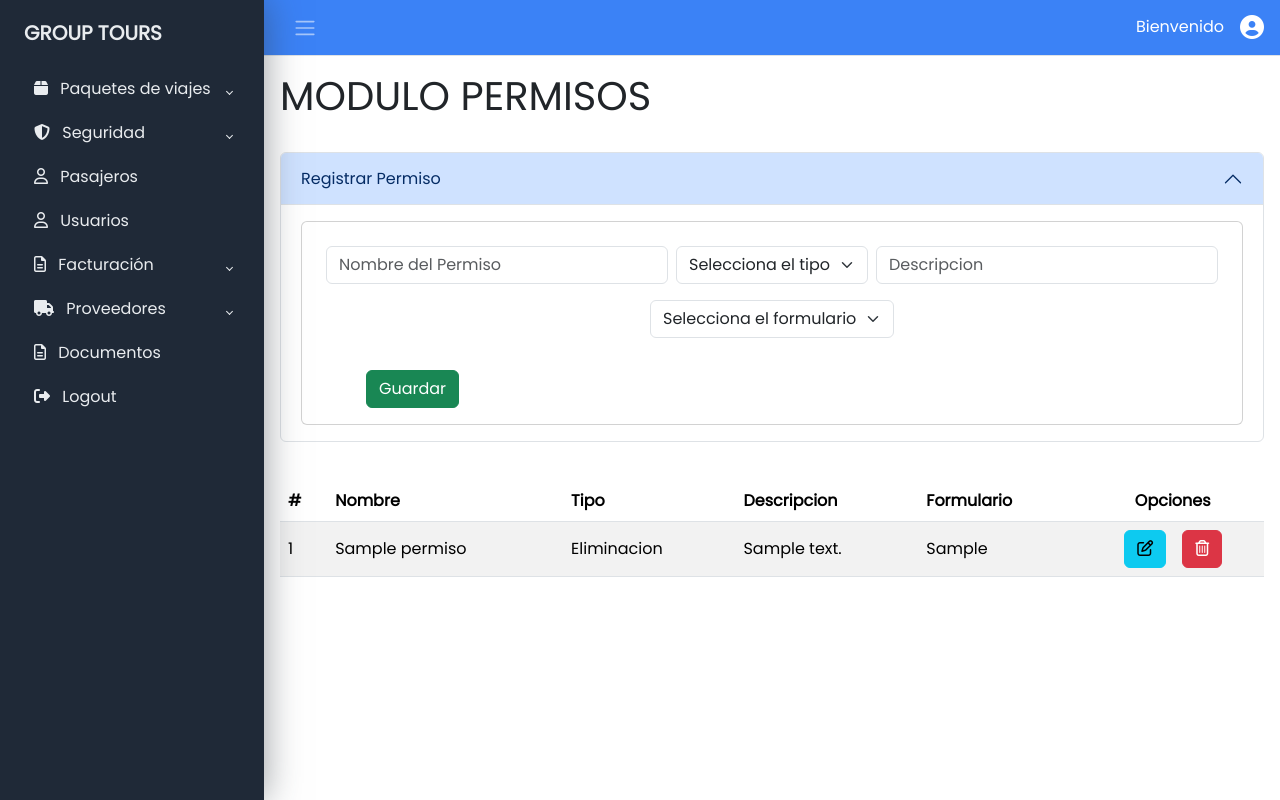
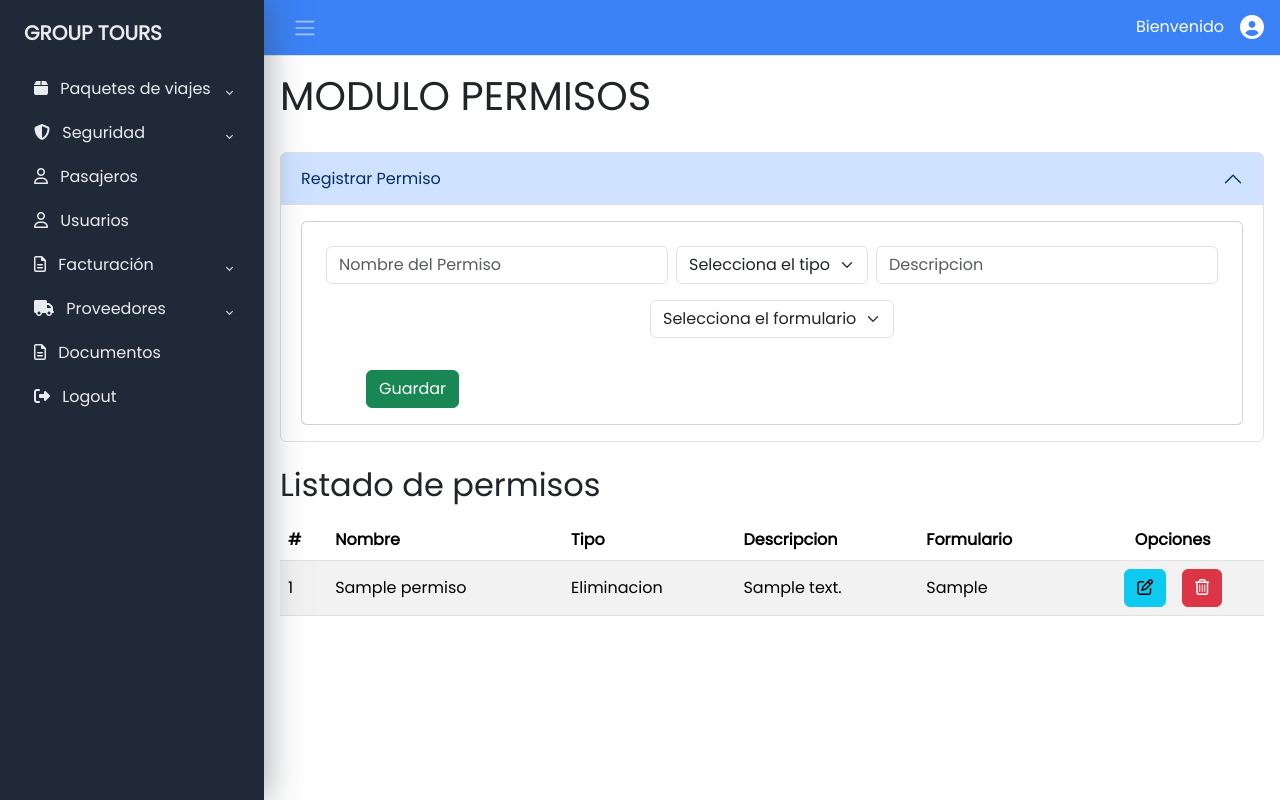
Before and after one commit to VictorCubas/GROUP-TOURS-APP, a Django app: page /permiso in a window 1280 px wide. Run offline with Django 4.2, Linux system fonts and the light colour scheme; tables that the repository leaves empty hold one stand-in row (values such as "Sample post"); some libraries are stand-ins or nearby versions.

Commit message:
cambios varios

```diff
--- a/GroupTours/templates/permiso.html
+++ b/GroupTours/templates/permiso.html
@@ -118,7 +118,7 @@
 
 
 		<div id="divListadoPermiso" class="col-sm-12 col-md-12 col-lg-12 col-xl-12">
-			<h3>Listado de permisos</h3>
+			<h2 class="mt-4 text-dark">Listado de permisos</h2>
 			<div class="table-responsive py-2">
 				<table class='table table-striped'>
 					<thead>
```
